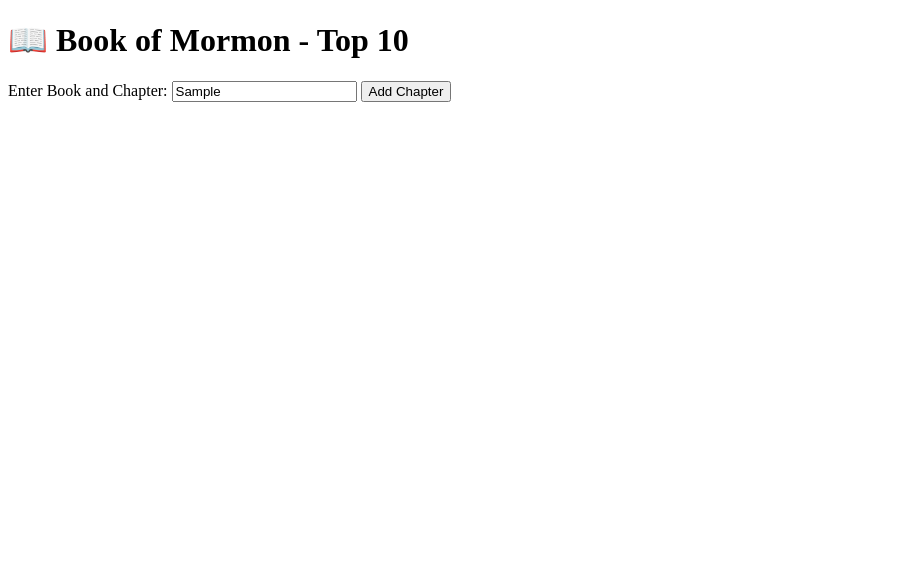
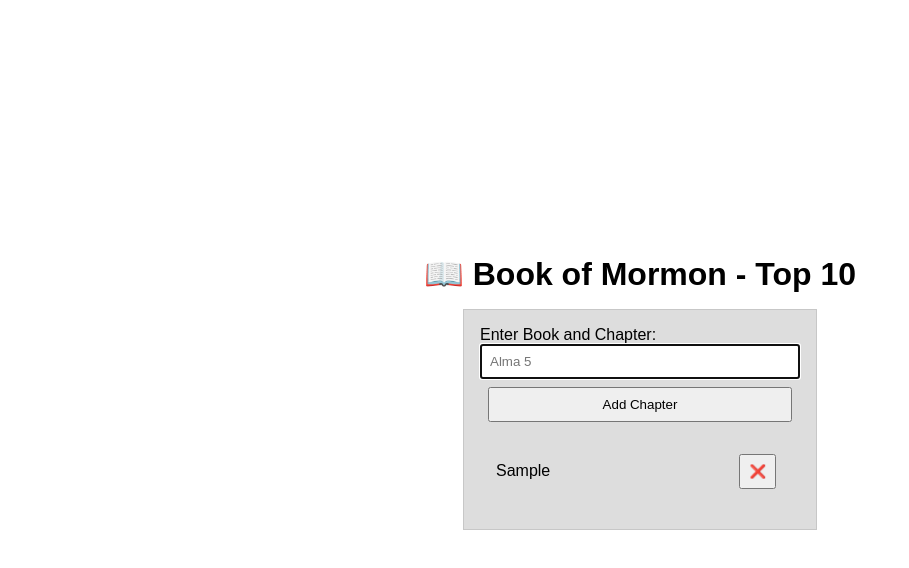
Before and after one commit to oswellpaintsil/wdd131, a plain HTML site: page week02/bom.html in a window 1280 px wide. Both pictures are taken after typing "Sample" into the empty fields and a click on the button "Add Chapter". Shown: the whole page, without its empty margins (0-909 px from the left). Drawn offline with Linux system fonts and the light colour scheme.

Commit message:
W02 Learning Activity: Handling DOM Events

```diff
--- a/week02/bom.html
+++ b/week02/bom.html
@@ -4,6 +4,8 @@
     <meta charset="UTF-8" />
     <meta name="viewport" content="width=device-width, initial-scale=1.0" />
     <title>W02 Learning Activity: Document Object Model</title>
+    <link rel="stylesheet" href="styles/bom.css" />
+    <script src="scripts/bom.js" defer></script>
   </head>
   <body>
     <h1>📖 Book of Mormon - Top 10</h1>
--- a/week02/scripts/bom.js
+++ b/week02/scripts/bom.js
@@ -1,9 +1,57 @@
+// const input = document.querySelector('#favchap');
+// const button = document.querySelector('button');
+// const list = document.querySelector('#list');
+// const li = document.createElement('li');
+// const deleteButton = document.createElement('button');
+// li.textContent = input.nodeValue;
+// deleteButton.textContent = '❌';
+// li.append(deleteButton);
+// list.append(li);
+
+
+
+// Get references to the DOM elements
 const input = document.querySelector('#favchap');
 const button = document.querySelector('button');
 const list = document.querySelector('#list');
-const li = document.createElement('li');
-const deleteButton = document.createElement('button');
-li.textContent = input.nodeValue;
-deleteButton.textContent = '❌';
-li.append(deleteButton);
-list.append(li);
+
+// Add click event listener to the button
+button.addEventListener('click', function() {
+  // Check if the input is not blank (after trimming whitespace)
+  if (input.value.trim() !== '') {
+
+    // --- TASK: Move your previous code inside this block ---
+    // Create the list item and delete button
+    const li = document.createElement('li');
+    const deleteButton = document.createElement('button');
+
+    // Populate the li element with the input value
+    li.textContent = input.value; // Fixed: should be .value, not .nodeValue
+    // Populate the delete button with a 'X' emoji
+    deleteButton.textContent = '❌';
+
+    // Append the delete button to the list item
+    li.append(deleteButton);
+    // Append the list item to the unordered list
+    list.append(li);
+
+    // --- TASK: Add an event listener to the delete button ---
+    deleteButton.addEventListener('click', function () {
+      // Remove the parent <li> element when the delete button is clicked
+      list.removeChild(li);
+      // Return focus to the input field
+      input.focus();
+    });
+
+    // --- TASK: Clean up the input field ---
+    input.value = '';
+
+  } else {
+    // Optional: Provide feedback to the user that the input was empty.
+    // alert('Please enter a book and chapter.');
+    // For a better user experience, just returning focus is often enough.
+  }
+
+  // --- TASK: Send focus to the input field (whether item was added or not) ---
+  input.focus();
+});
```
